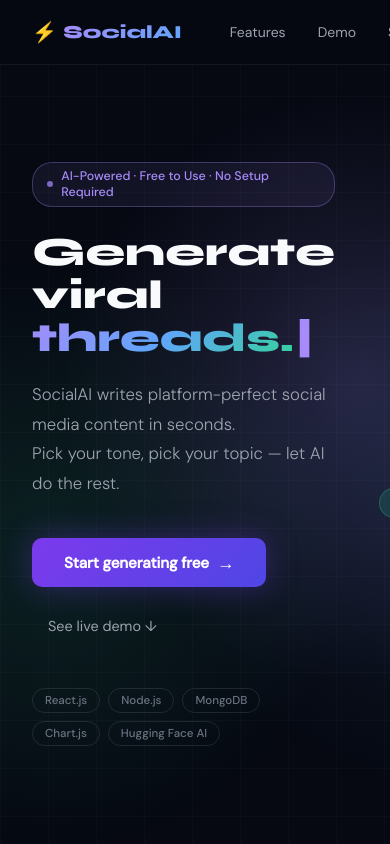
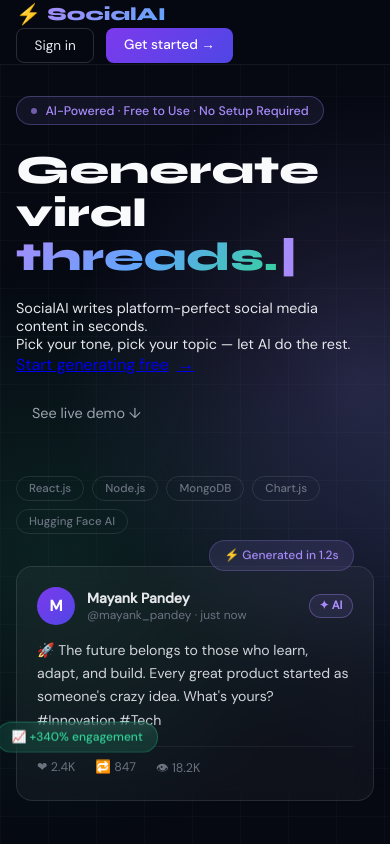
Before and after one commit to Mayank-Pandey7/SocialAi, a React (Create React App) app in the folder frontend/: page / in a window 390 px wide. Shown: the top 844 px of the page. Built offline with nearby package versions, Linux system fonts and the light colour scheme.

Commit message:
Made app responsive for mobile

```diff
--- a/frontend/src/pages/HomePage.js
+++ b/frontend/src/pages/HomePage.js
@@ -117,7 +117,7 @@
 
 
           <div style={s.ctaRow}>
-            <Link to="/register" style={s.heroCta}>
+            <Link to="/register" style={s.heroCta} className="hero-btn">
               Start generating free
               <span style={{ marginLeft: '0.5rem', fontSize: '1.1rem' }}>→</span>
             </Link>
@@ -276,14 +276,72 @@
         </div>
       </footer>
 
-      <style>{`
-        @import url('https://fonts.googleapis.com/css2?family=Syne:wght@400;500;600;700;800&family=DM+Sans:ital,wght@0,300;0,400;0,500;1,400&display=swap');
-        html { scroll-behavior: smooth; }
-        @keyframes float { 0%,100%{transform:translateY(0)} 50%{transform:translateY(-10px)} }
-        @keyframes blink { 0%,100%{opacity:1} 50%{opacity:0} }
-        @keyframes fadeUp { from{opacity:0;transform:translateY(24px)} to{opacity:1;transform:translateY(0)} }
-        @keyframes pulse { 0%,100%{opacity:1} 50%{opacity:0.5} }
-      `}</style>
+      <style>{` @import url('https://fonts.googleapis.com/css2?family=Syne:wght@400;500;600;700;800&family=DM+Sans:ital,wght@0,300;0,400;0,500;1,400&display=swap');
+
+  html { scroll-behavior: smooth; }
+
+  @keyframes float {
+    0%,100% { transform: translateY(0); }
+    50% { transform: translateY(-10px); }
+  }
+
+  @keyframes blink {
+    0%,100% { opacity: 1; }
+    50% { opacity: 0; }
+  }
+
+  @keyframes fadeUp {
+    from { opacity: 0; transform: translateY(24px); }
+    to { opacity: 1; transform: translateY(0); }
+  }
+
+  @keyframes pulse {
+    0%,100% { opacity: 1; }
+    50% { opacity: 0.5; }
+  }
+  @media (max-width: 768px) {
+
+    .hero-section {
+      flex-direction: column !important;
+      padding: 6rem 1rem 3rem !important;
+      text-align: center;
+    }
+
+    .hero-visual {
+      width: 100% !important;
+      max-width: 300px !important;
+      margin: 0 auto;
+    }
+
+    .nav-links {
+      display: none !important;
+    }
+
+    .stats-grid {
+      grid-template-columns: repeat(2, 1fr) !important;
+    }
+
+    .features-grid {
+      grid-template-columns: 1fr !important;
+    }
+
+    .cta-row {
+      flex-direction: column !important;
+      width: 100%;
+    }
+
+    .cta-row a {
+      width: 100%;
+      justify-content: center;
+    }
+
+  }
+    @media (min-width: 768px) {
+  .hero-btn {
+    width: auto;
+  }
+}
+`}</style>
     </div>
   );
 }
@@ -293,17 +351,17 @@
 
 
   nav: { position: 'fixed', top: 0, left: 0, right: 0, zIndex: 100, background: 'rgba(6,9,18,0.85)', backdropFilter: 'blur(20px)', borderBottom: '1px solid rgba(255,255,255,0.06)' },
-  navInner: { maxWidth: 1200, margin: '0 auto', padding: '0 2rem', height: 64, display: 'flex', alignItems: 'center', gap: '2rem' },
+  navInner: { maxWidth: 1200, margin: '0 auto', padding: '0 1rem', height: 64, display: 'flex', alignItems: 'center', justifyContent: 'space-between', flexWrap: 'wrap' },
   logo: { display: 'flex', alignItems: 'center', gap: '0.4rem' },
   logoGlyph: { fontSize: '1.25rem' },
   logoWord: { fontFamily: "'Syne', sans-serif", fontWeight: 800, fontSize: '1.15rem', background: 'linear-gradient(135deg, #a78bfa, #60a5fa)', WebkitBackgroundClip: 'text', WebkitTextFillColor: 'transparent' },
-  navLinks: { display: 'flex', gap: '2rem', flex: 1, marginLeft: '1rem' },
+  navLinks: { display: 'none', gap: '2rem', flex: 1, marginLeft: '1rem' },
   navLink: { color: '#9ca3af', textDecoration: 'none', fontSize: '0.875rem', fontWeight: 400, transition: 'color 0.2s' },
   btnOutline: { padding: '0.5rem 1.1rem', borderRadius: 8, border: '1px solid rgba(255,255,255,0.15)', color: '#e5e7eb', textDecoration: 'none', fontSize: '0.85rem', transition: 'all 0.2s' },
   btnFill: { padding: '0.5rem 1.1rem', borderRadius: 8, background: 'linear-gradient(135deg, #7c3aed, #4f46e5)', color: '#fff', textDecoration: 'none', fontSize: '0.85rem', fontWeight: 500 },
 
 
-  hero: { minHeight: '100vh', display: 'flex', alignItems: 'center', justifyContent: 'space-between', maxWidth: 1200, margin: '0 auto', padding: '8rem 2rem 4rem', gap: '4rem', position: 'relative' },
+  hero: { minHeight: '100vh',  display: 'flex',  flexDirection: 'column',  alignItems: 'center',  justifyContent: 'center',  maxWidth: 1200,  margin: '0 auto',  padding: '6rem 1rem 3rem',  gap: '2rem',  position: 'relative'},
   gridBg: { position: 'fixed', inset: 0, backgroundImage: 'linear-gradient(rgba(255,255,255,0.025) 1px, transparent 1px), linear-gradient(90deg, rgba(255,255,255,0.025) 1px, transparent 1px)', backgroundSize: '48px 48px', pointerEvents: 'none', zIndex: 0 },
   orb: { position: 'absolute', width: 600, height: 600, borderRadius: '50%', pointerEvents: 'none' },
   heroContent: { flex: 1, maxWidth: 600, position: 'relative', zIndex: 1, animation: 'fadeUp 0.8s ease forwards' },
@@ -312,15 +370,15 @@
   heroH1: { fontFamily: "'Syne', sans-serif", fontSize: 'clamp(2.5rem, 5vw, 4rem)', fontWeight: 800, lineHeight: 1.08, marginBottom: '1.25rem', color: '#f9fafb' },
   heroAccent: { background: 'linear-gradient(135deg, #a78bfa 0%, #60a5fa 50%, #34d399 100%)', WebkitBackgroundClip: 'text', WebkitTextFillColor: 'transparent' },
   cursor: { display: 'inline-block', color: '#a78bfa', animation: 'blink 1s step-end infinite', marginLeft: 2 },
-  heroSub: { fontSize: '1.05rem', color: '#9ca3af', lineHeight: 1.75, marginBottom: '2.5rem', fontWeight: 300 },
+  heroSub: {  fontSize: 'clamp(0.9rem, 2.5vw, 1.1rem)' },
   ctaRow: { display: 'flex', gap: '1rem', flexWrap: 'wrap', alignItems: 'center' },
-  heroCta: { display: 'inline-flex', alignItems: 'center', padding: '0.85rem 2rem', background: 'linear-gradient(135deg, #7c3aed, #4f46e5)', borderRadius: 10, color: '#fff', textDecoration: 'none', fontSize: '0.95rem', fontWeight: 600, letterSpacing: '-0.01em', boxShadow: '0 0 32px rgba(124,58,237,0.35)' },
+  heroCta: { width: '100%', justifyContent: 'center' },
   heroCtaGhost: { color: '#9ca3af', textDecoration: 'none', fontSize: '0.9rem', padding: '0.85rem 1rem', fontWeight: 400 },
   trustRow: { display: 'flex', flexWrap: 'wrap', gap: '0.5rem', marginTop: '2.5rem' },
   techPill: { padding: '0.25rem 0.75rem', borderRadius: 20, border: '1px solid rgba(255,255,255,0.1)', color: '#6b7280', fontSize: '0.72rem', fontWeight: 500 },
 
 
-  heroVisual: { flex: '0 0 380px', position: 'relative', zIndex: 1, animation: 'float 5s ease-in-out infinite' },
+  heroVisual: {  width: '100%',  maxWidth: 380,  position: 'relative' },
   floatCard: { background: 'rgba(255,255,255,0.04)', border: '1px solid rgba(255,255,255,0.1)', borderRadius: 16, padding: '1.25rem', backdropFilter: 'blur(12px)' },
   floatCardTop: { display: 'flex', alignItems: 'center', gap: '0.75rem', marginBottom: '0.875rem' },
   avatar: { width: 38, height: 38, borderRadius: '50%', background: 'linear-gradient(135deg, #7c3aed, #4f46e5)', display: 'flex', alignItems: 'center', justifyContent: 'center', fontWeight: 700, fontSize: '0.95rem', color: '#fff', flexShrink: 0 },
@@ -334,7 +392,7 @@
 
 
   statsBand: { background: 'rgba(255,255,255,0.025)', borderTop: '1px solid rgba(255,255,255,0.06)', borderBottom: '1px solid rgba(255,255,255,0.06)' },
-  statsInner: { maxWidth: 1200, margin: '0 auto', padding: '2.5rem 2rem', display: 'grid', gridTemplateColumns: 'repeat(4, 1fr)', gap: '2rem' },
+  statsInner: {  maxWidth: 1200,  margin: '0 auto',  padding: '2rem 1rem',  display: 'grid',  gridTemplateColumns: 'repeat(auto-fit, minmax(120px, 1fr))' },
   statItem: { textAlign: 'center' },
   statVal: { fontFamily: "'Syne', sans-serif", fontSize: '2.5rem', fontWeight: 800, background: 'linear-gradient(135deg, #a78bfa, #60a5fa)', WebkitBackgroundClip: 'text', WebkitTextFillColor: 'transparent', lineHeight: 1 },
   statLabel: { fontSize: '0.82rem', color: '#6b7280', marginTop: '0.35rem', fontWeight: 400 },
@@ -345,7 +403,7 @@
   eyebrow: { fontSize: '0.78rem', fontWeight: 600, color: '#a78bfa', textTransform: 'uppercase', letterSpacing: '0.12em', marginBottom: '0.75rem' },
   sectionH2: { fontFamily: "'Syne', sans-serif", fontSize: 'clamp(1.75rem, 3.5vw, 2.75rem)', fontWeight: 800, color: '#f9fafb', lineHeight: 1.15 },
 
-  featGrid: { display: 'grid', gridTemplateColumns: 'repeat(3, 1fr)', gap: '1.25rem' },
+  featGrid: {  display: 'grid',  gridTemplateColumns: 'repeat(auto-fit, minmax(250px, 1fr))', gap: '1.25rem'},
   featCard: { background: 'rgba(255,255,255,0.03)', border: '1px solid rgba(255,255,255,0.07)', borderRadius: 14, padding: '1.75rem', transition: 'border-color 0.2s, background 0.2s', animation: 'fadeUp 0.6s ease both' },
   featIcon: { width: 42, height: 42, borderRadius: 10, border: '1px solid', display: 'flex', alignItems: 'center', justifyContent: 'center', fontSize: '1.15rem', marginBottom: '1rem' },
   featTitle: { fontFamily: "'Syne', sans-serif", fontWeight: 700, fontSize: '1rem', color: '#f3f4f6', marginBottom: '0.6rem' },
```
